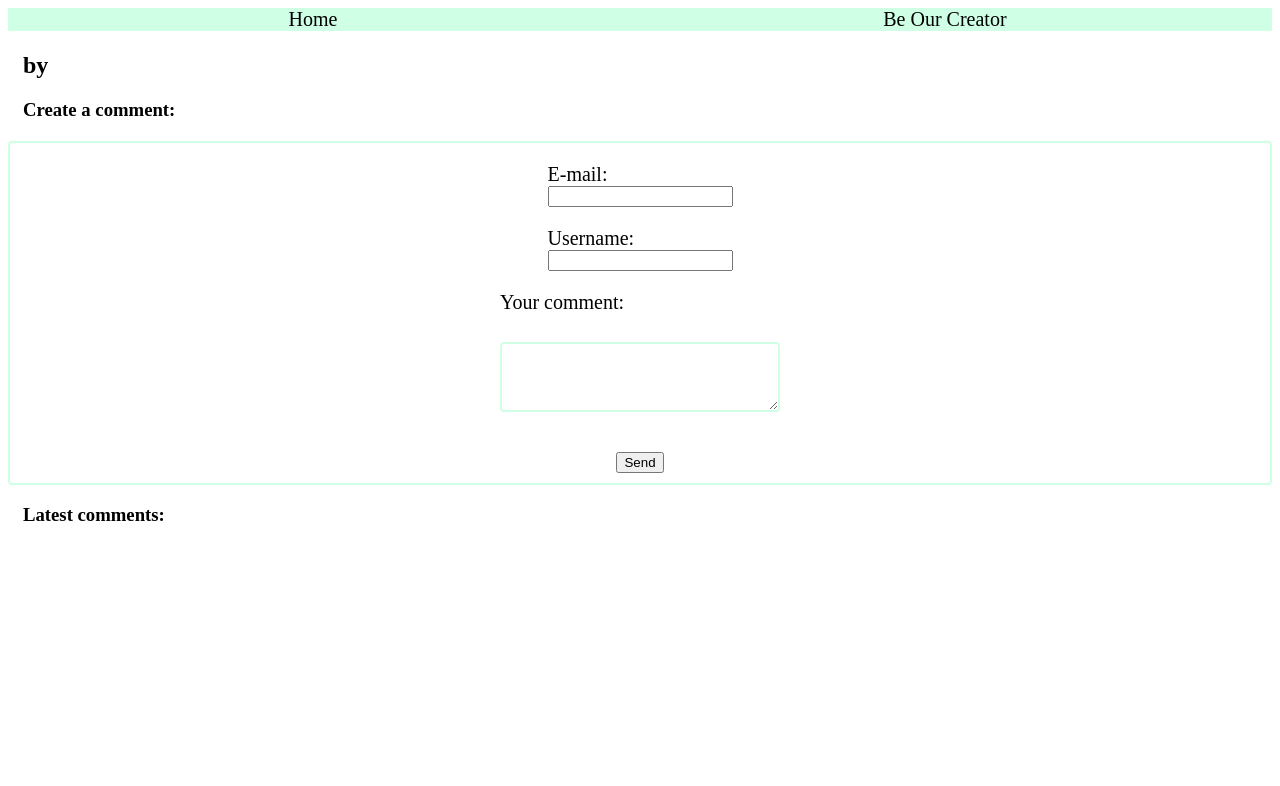
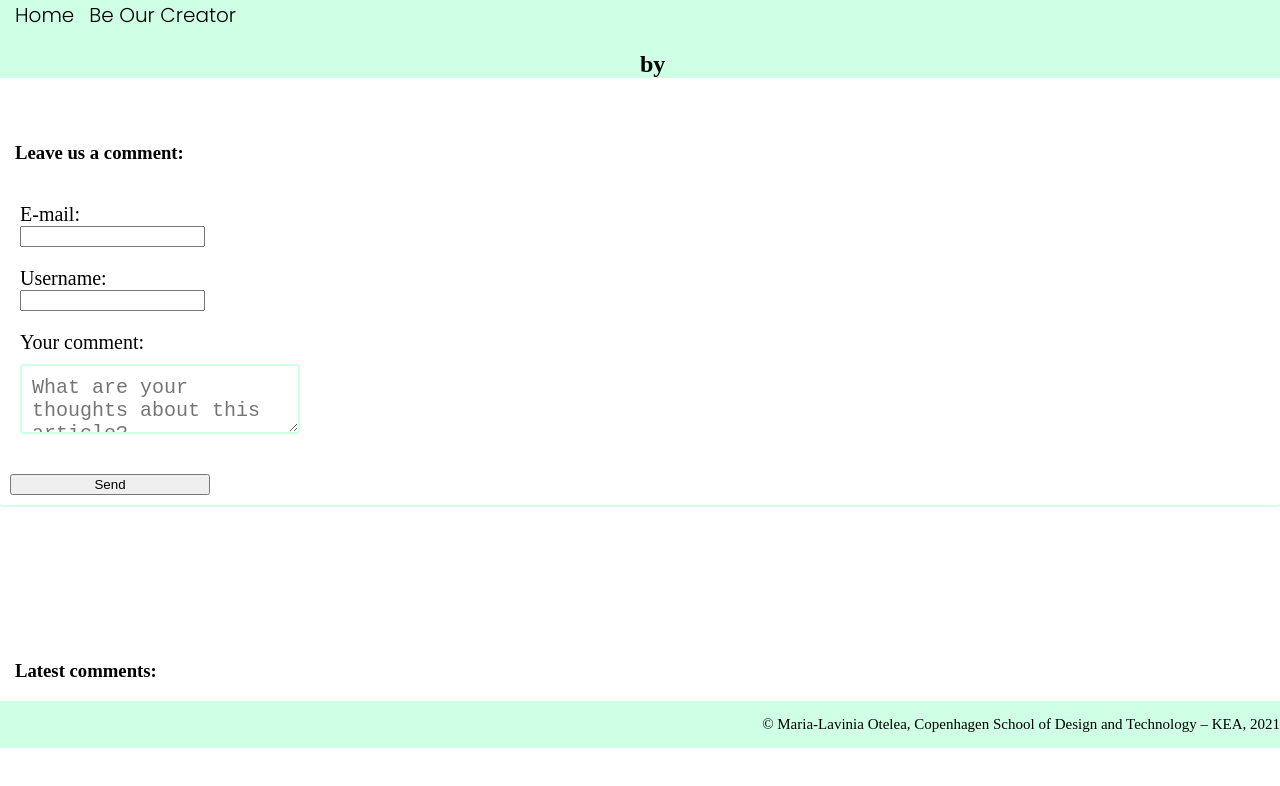
Before and after one commit to Maria-Lavinia/THEME-9---CMS, a plain HTML site: page article.html in a window 1280 px wide. Drawn offline with Linux system fonts and the light colour scheme; no server answers.

Commit message:
making comments and styling

```diff
--- a/article.css
+++ b/article.css
@@ -0,0 +1,127 @@
+@import url("https://fonts.googleapis.com/css2?family=Poppins:wght@300&display=swap");
+@import url("https://fonts.googleapis.com/css2?family=Poppins:wght@600&display=swap");
+:root {
+  --primary-font: "Poppins", sans-serif;
+  --secondary-font: "Poppins", sans-serif;
+  --main-text-color: #000;
+}
+.navbar {
+  overflow: hidden;
+  background-color: #cfffe5;
+  display: flex;
+  justify-content: baseline;
+  font-size: 20px;
+  margin: 0;
+  font-family: var(--primary-font);
+  margin-left: 0;
+}
+header {
+  background-color: #cfffe5;
+}
+body {
+  margin: 0;
+}
+
+h1 {
+  text-align: center;
+  font-family: var(--primary-font);
+  animation-name: fade_in;
+  animation-duration: 5s;
+}
+
+h3 {
+  margin-left: 15px;
+  margin-top: 5%;
+}
+h2 {
+  margin-left: 50%;
+}
+h4 {
+  margin: 0;
+}
+a {
+  margin-left: 15px;
+  text-decoration: none;
+  color: black;
+}
+a:hover {
+  opacity: 50%;
+}
+.content {
+  font-family: var(--primary-font);
+  margin-left: 8px;
+  font-size: 20px;
+}
+section {
+  width: 98vw;
+  box-shadow: 0 4px 8px 0 rgba(0, 0, 0, 0.2), 0 6px 20px 0 #cfffe5;
+  margin-top: 60px;
+  font-family: var(--secondary-font);
+}
+@keyframes fade_in {
+  from {
+    opacity: 0%;
+  }
+
+  to {
+    opacity: 100%;
+  }
+}
+form {
+  font-size: 20px;
+  border-radius: 4px;
+  border-bottom: 2px solid #cfffe5;
+  padding: 10px;
+  margin: 10px 0;
+  display: grid;
+  grid-template-columns: repeat(1, 2fr);
+  margin-bottom: 5%;
+}
+input {
+  display: block;
+  align-self: center;
+}
+textarea {
+  resize: vertical;
+  max-height: 200px;
+  font-size: 20px;
+  border: 2px solid #cfffe5;
+  border-radius: 4px;
+  padding: 10px;
+  margin: 10px 0;
+  display: grid;
+  grid-template-columns: repeat(1, 2fr);
+}
+label {
+  align-self: center;
+  padding: 10px;
+}
+
+.button {
+  margin-top: 20px;
+  max-width: 200px;
+}
+.hidden {
+  visibility: hidden;
+  font-family: var(--primary-font);
+  text-align: center;
+}
+.comments {
+  width: 50vw;
+  box-shadow: 0 4px 8px 0 rgba(0, 0, 0, 0.2), 0 6px 20px 0 #cfffe5;
+  border-left: 6px solid #4169e1;
+  margin-left: 60px;
+  font-family: var(--secondary-font);
+  margin-top: 0;
+  padding: 10px;
+  border-radius: 10px;
+}
+footer {
+  display: flex;
+  justify-content:flex-end;
+  width: 100%;
+  background-color: #cfffe5;
+  text-align: right;
+  font-size: 15px;
+
+}
--- a/article.html
+++ b/article.html
@@ -6,35 +6,40 @@
     <meta name="viewport" content="width=device-width, initial-scale=1.0" />
     <title>Article page</title>
     <link rel="stylesheet" href="article.css" />
-    <link rel="stylesheet" href="style.css" />
+
   </head>
   <header>
     <div class="navbar">
       <div id="home"><a href="index.html">Home</a></div>
       <div id="create"><a href="post-suggestion.html">Be Our Creator</a></div>
     </div>
+    <h1></h1>
+    <h2>by <span></span></h2>
   </header>
   <body>
-    <h1></h1>
-    <h2>by <span></span></h2>
-    <p></p>
 
-    <h3>Create a comment:</h3>
-    <form class="comment">
+    <p class="content"></p>
+
+    <h3>Leave us a comment:</h3>
+    <form id="commentForm">
       <label
         >E-mail:
-        <input type="email" name="email" />
+        <input type="email" name="email" required />
       </label>
       <label>
         Username:
-        <input type="text" name="username" />
+        <input type="text" name="username"required />
       </label>
       <label>
         Your comment:
-        <textarea name="content"></textarea>
+        <textarea name="content" placeholder="What are your thoughts about this article?"></textarea>
       </label>
       <input type="submit" class="button" value="Send" />
     </form>
+    <p class="hidden">
+      Thank you for your comment!
+    </p>
+
     <h3> Latest comments:</h3>
 
     <template class="commentslist">
@@ -44,6 +49,10 @@
      </section>
     </template>
     <main></main>
+    <footer>
+      <p>&copy;  Maria-Lavinia Otelea, Copenhagen School of
+        Design and Technology – KEA, 2021</p>
+        </footer>
     <script src="article.js"></script>
   </body>
 </html>
--- a/article.js
+++ b/article.js
@@ -42,3 +42,33 @@ function showPost(data) {
 
   }
 }
+const form = document.querySelector("#commentForm");
+form.addEventListener("submit", handleSubmit);
+
+function handleSubmit(e){
+  e.preventDefault();
+ const payload = {
+  email: form.elements.email.value,
+  username: form.elements.username.value,
+  content: form.elements.content.value,
+ };
+ console.log(payload);
+ fetch(`https://kea21s-5d8f.restdb.io/rest/posts/${articleId}/comments`, {
+    method: "POST",
+    headers: {
+      "x-apikey": "606d5ed3f553500431007503",
+      "Content-Type": "application/json",
+    },
+    body: JSON.stringify(payload),
+  })
+  .then(res=>res.json())
+  .then((data) => {
+
+    const template = document.querySelector("template.commentslist").content;
+    const copy = template.cloneNode(true);
+    copy.querySelector("h4").textContent = data.username;
+    copy.querySelector("p").textContent = data.content;
+    document.querySelector("main").appendChild(copy);
+    document.querySelector("p.hidden").classList.remove("hidden");
+  });
+}
--- a/style.css
+++ b/style.css
@@ -4,14 +4,23 @@
   --primary-font: "Poppins", sans-serif;
   --secondary-font: "Poppins", sans-serif;
   --main-text-color: #000;
+  margin: 0;
+  margin-bottom: 0;
 }
 .navbar {
   overflow: hidden;
-  background-color: #cfffe5;;
+  background-color: #cfffe5;
   display: flex;
-  justify-content: space-around;
+  justify-content: baseline;
   font-size: 20px;
+  margin-top: 0;
+  font-family: var(--primary-font);
+}
+body {
   margin: 0;
+}
+header {
+  background-color: #cfffe5;
 }
 
 h1 {
@@ -19,13 +28,12 @@ h1 {
   font-family: var(--primary-font);
   animation-name: fade_in;
   animation-duration: 5s;
-  animation-iteration-count: infinite;
 }
 h2,
 h3 {
   margin-left: 15px;
 }
-h4{
+h4 {
   margin: 0;
 }
 a {
@@ -38,7 +46,7 @@ a:hover {
 }
 section {
   width: 98vw;
-  box-shadow: 0 4px 8px 0 rgba(0, 0, 0, 0.2), 0 6px 20px 0 #cfffe5;;
+  box-shadow: 0 4px 8px 0 rgba(0, 0, 0, 0.2), 0 6px 20px 0 #cfffe5;
   margin-top: 60px;
   font-family: var(--secondary-font);
 }
@@ -51,25 +59,32 @@ section {
     opacity: 100%;
   }
 }
-form,
-textarea {
-  display: flex;
-  flex-direction: column;
+form {
   font-size: 20px;
   border: 2px solid #cfffe5;
   border-radius: 4px;
   padding: 10px;
   margin: 10px 0;
-  margin-top: 10%;
-
+  display: grid;
+  grid-template-columns: repeat(1, 2fr);
+  margin-left: 40%;
+  margin-right: 37%;
+  margin-top: 5%;
 }
-input{
+input {
   display: block;
   align-self: center;
 }
 textarea {
   resize: vertical;
   max-height: 200px;
+  font-size: 20px;
+  border: 2px solid #cfffe5;
+  border-radius: 4px;
+  padding: 10px;
+  margin: 10px 0;
+  display: grid;
+  grid-template-columns: repeat(1, 2fr);
 }
 label {
   align-self: center;
@@ -82,23 +97,20 @@ label {
 }
 .hidden {
   visibility: hidden;
-}
-.comments{
-  width: 50vw;
-  box-shadow: 0 4px 8px 0 rgba(0, 0, 0, 0.2), 0 6px 20px 0 #cfffe5;;
-  margin-left: 60px;
-  font-family: var(--secondary-font);
-  margin-top: 0;
-  padding:10px;
-  border-radius:10px;
-
+  font-family: var(--primary-font);
+  text-align: center;
 }
 
-.comment{
-  margin-top: 20px;
+footer {
   display: flex;
-  flex-direction: column;
+  justify-content: flex-end;
+  width: 100%;
+  background-color: #cfffe5;
+  text-align: right;
+  font-size: 15px;
+}
+.suggestion{
   font-size: 20px;
-  border: 2px solid #cfffe5;
- text-align: left;
+  font-family: var(--primary-font);
+text-align: center;
 }
```
Also changed, not shown: index.html (+7 -2 lines), post-suggestion.html (+5 -1 lines).
